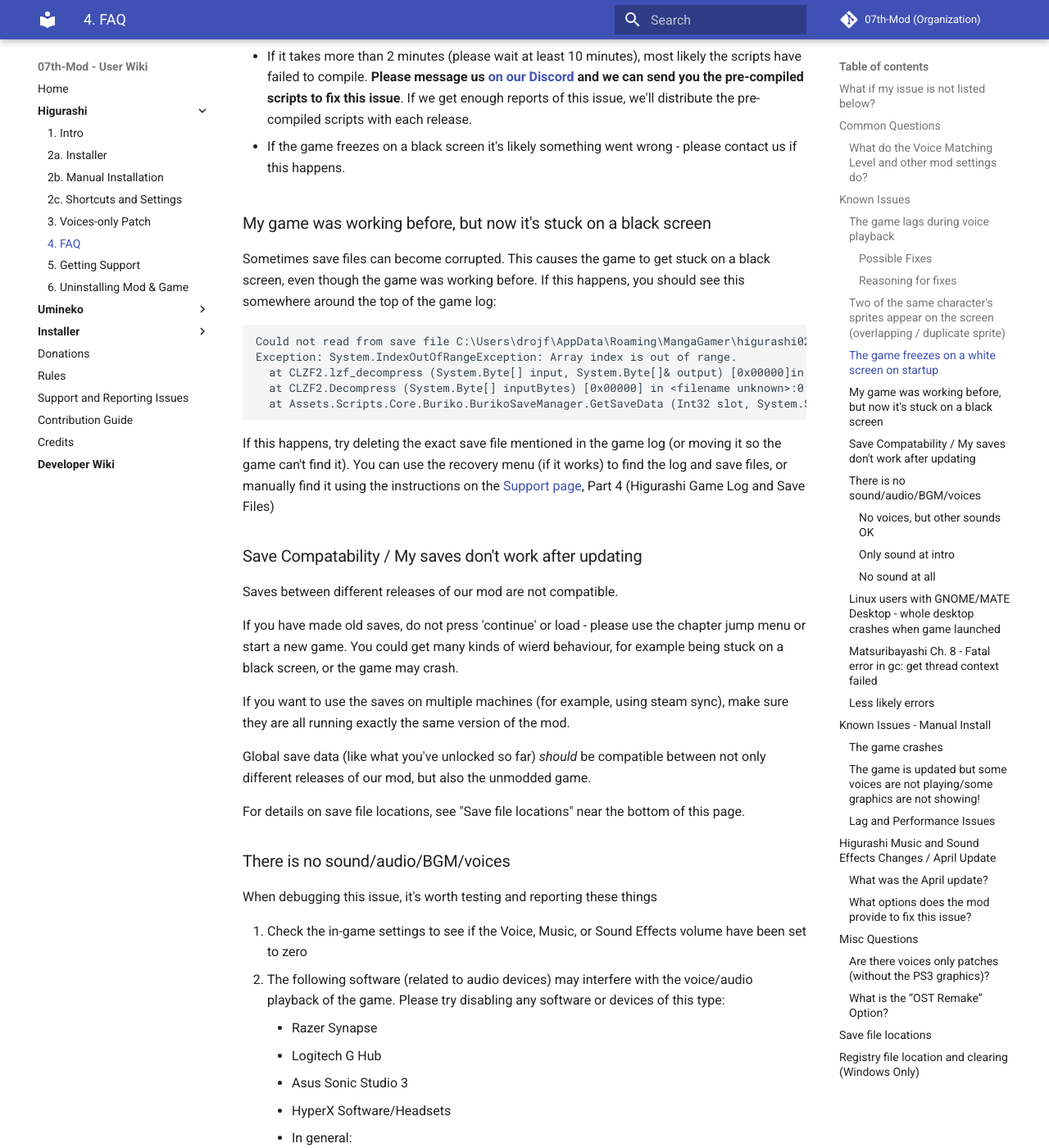
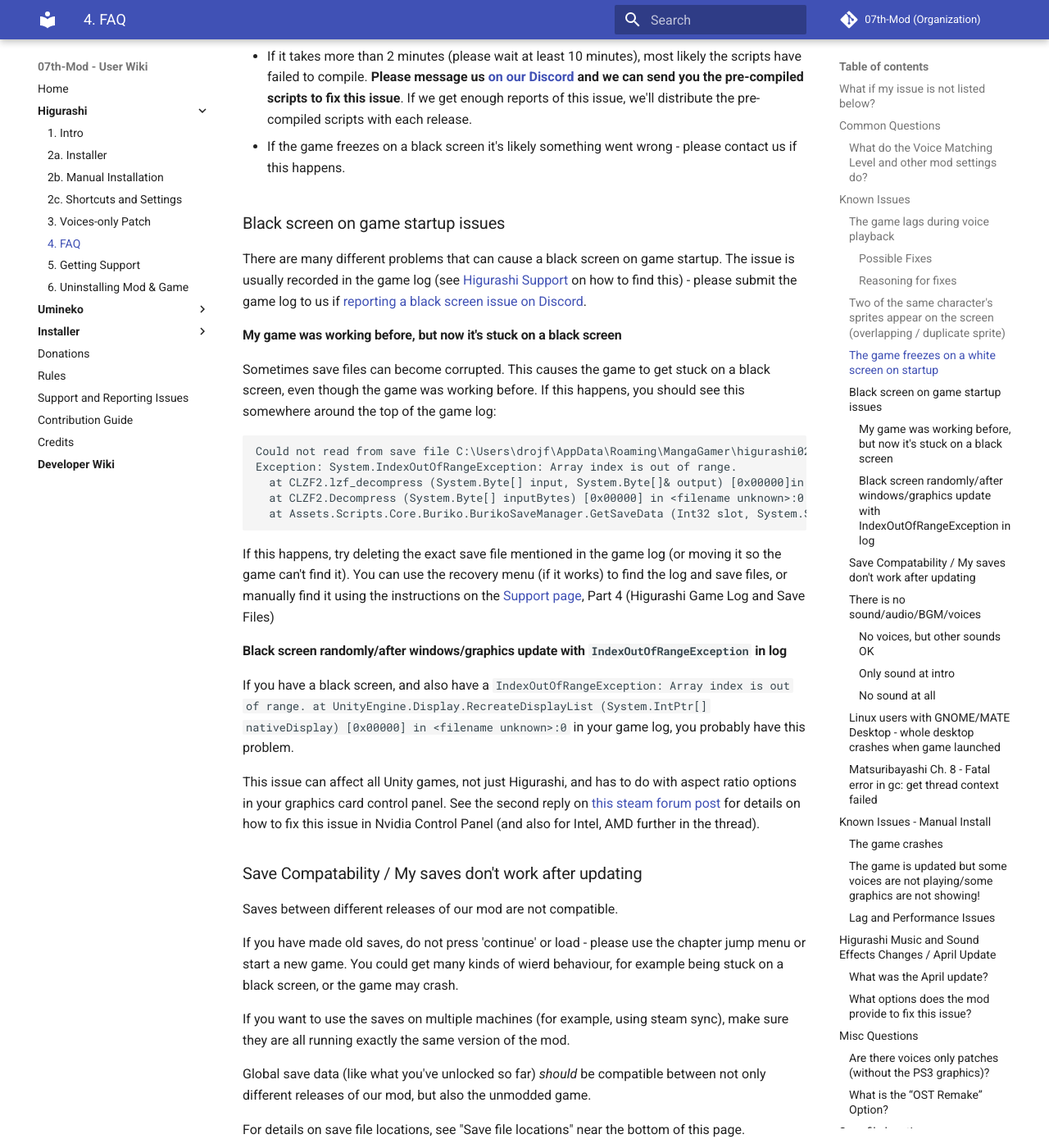
Before and after one commit to 07th-mod/wiki, an MkDocs documentation site: the page built from docs/Higurashi/FAQ.md, in a window 1280 px wide and 1400 px high, scrolled down 1457 px. Shown: the whole window at 82% size. Built offline with MkDocs 1.6.1 and Material for MkDocs 9.7.7, drawn with Linux system fonts in a browser that asks for light colours; some of the changed text lies outside the part shown.

Commit message:
Update Higurashi FAQ about black screen problems

````diff
--- a/docs/Higurashi/FAQ.md
+++ b/docs/Higurashi/FAQ.md
@@ -48,7 +48,11 @@
 
 - If the game freezes on a black screen it's likely something went wrong - please contact us if this happens.
 
-### My game was working before, but now it's stuck on a black screen
+### Black screen on game startup issues
+
+There are many different problems that can cause a black screen on game startup. The issue is usually recorded in the game log (see [Higurashi Support](support.md) on how to find this) - please submit the game log to us if [reporting a black screen issue on Discord](support.md).
+
+#### My game was working before, but now it's stuck on a black screen
 
 Sometimes save files can become corrupted. This causes the game to get stuck on a black screen, even though the game was working before. If this happens, you should see this somewhere around the top of the game log:
 
@@ -61,6 +65,14 @@
 ```
 
 If this happens, try deleting the exact save file mentioned in the game log (or moving it so the game can't find it). You can use the recovery menu (if it works) to find the log and save files, or manually find it using the instructions on the [Support page](support.md), Part 4 (Higurashi Game Log and Save Files)
+
+#### Black screen randomly/after windows/graphics update with `IndexOutOfRangeException` in log
+
+If you have a black screen, and also have a `IndexOutOfRangeException: Array index is out of range.
+at UnityEngine.Display.RecreateDisplayList (System.IntPtr[] nativeDisplay) [0x00000] in <filename unknown>:0`
+in your game log, you probably have this problem.
+
+This issue can affect all Unity games, not just Higurashi, and has to do with aspect ratio options in your graphics card control panel. See the second reply on [this steam forum post](https://steamcommunity.com/discussions/forum/1/1480982971174752598/) for details on how to fix this issue in Nvidia Control Panel (and also for Intel, AMD further in the thread).
 
 ### Save Compatability / My saves don't work after updating
 
@@ -127,11 +139,6 @@
 If you get a `Fatal error in gc: get thread context failed` error, you may need to either uninstall your third-party (non-Windows/non-Microsoft) antivirus software, or unblock the game from your Antivirus Software.
 
 AVG antivirus in particular is known to cause this issue.
-
-### Less likely errors
-
-- Some Windows 10 users with Nvidia graphics cards reported a `IndexOutOfRangeException: Array index is out of range.
-at UnityEngine.Display.RecreateDisplayList (System.IntPtr[] nativeDisplay) [0x00000] in <filename unknown>:0` error. This issue can affect all Unity games, not just Higurashi. See the second reply on [this steam forum post](https://steamcommunity.com/discussions/forum/1/1480982971174752598/) for details on how to fix this issue in Nvidia Control Panel.
 
 ## Known Issues - Manual Install
 
````
